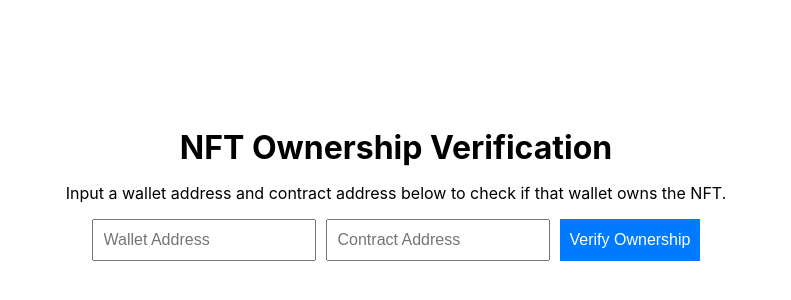
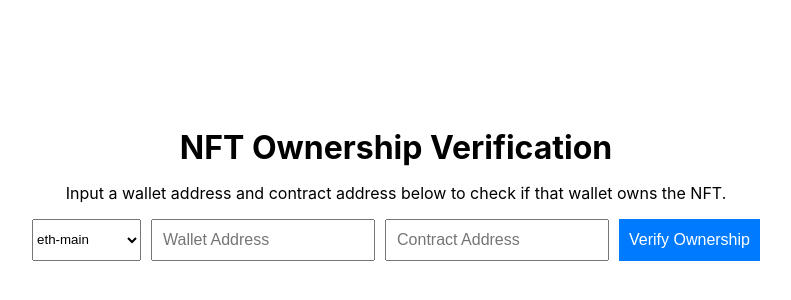
Before and after one commit to jonaszeutzius/nft-ownership-verification, a React (Create React App) app: page / in a window 1280 px wide. Shown: the part 206-506 px from the top of the page, without its empty margins (244-1035 px from the left). Built offline with nearby package versions, Linux system fonts and the light colour scheme.

Commit message:
Drop down chains menu added, deleted some stuff

```diff
--- a/public/index.html
+++ b/public/index.html
@@ -24,7 +24,7 @@
       work correctly both with client-side routing and a non-root public URL.
       Learn how to configure a non-root public URL by running `npm run build`.
     -->
-    <title>React App</title>
+    <title>Ownership Verification API</title>
   </head>
   <body>
     <noscript>You need to enable JavaScript to run this app.</noscript>
--- a/src/NFTVerification.js
+++ b/src/NFTVerification.js
@@ -5,16 +5,17 @@ import './App.css'
 function NFTVerification() {
   const [address, setAddress] = useState('');
   const [contract, setContract] = useState('');
+  const [blockchain, setBlockchain] = useState('eth-main');
   const [data, setData] = useState(null);
 
   const verifyOwnership = async () => {
-    const url = `http://localhost:8080/v1/collections/owner/${address}?chain=eth-main&page_size=25`;
+    const url = `http://localhost:8080/v1/collections/owner/${address}?chain=${blockchain}&page_size=25`;
     const headers = { accept: 'application/json', 'X-API-KEY': '2jhzbqIWanB8puiqySBIWJVf6Ovp7oPW' };
     try {
       const response = await axios.get(url, { headers });
       const filteredResults = response.data.results.filter(result => result.contract_address === contract);
       const collectionPromises = filteredResults.map(async (result) => {
-        const collectionUrl = `http://localhost:8080/v1/collections/contract/${result.contract_address}`;
+        const collectionUrl = `http://localhost:8080/v1/collections/contract/${result.contract_address}?chain=${blockchain}`;
         const collectionResponse = await axios.get(collectionUrl, { headers });
         return { ...result, name: collectionResponse.data.name, imageUrl: collectionResponse.data.image_url };
       });
@@ -24,42 +25,56 @@ function NFTVerification() {
       console.error(error);
     }
   };
+
+  const handleBlockchainChange = (event) => {
+    setBlockchain(event.target.value);
+  }
+
 return (
     <div>
       <h1 className='title'>NFT Ownership Verification</h1>
       <p className='message'>Input a wallet address and contract address below to check if that wallet owns the NFT.</p>
       <div className='inputContainer'>
+        <select name='blockchain' value={blockchain} onChange={handleBlockchainChange}>
+          <option value="eth-main">eth-main</option>
+          <option value="arbitrum-main">arbitrum-main</option>
+          <option value="optimism-main">optimism-main</option>
+          <option value="poly-main">poly-main</option>
+          <option value="bsc-main">bsc-main</option>
+          <option value="eth-goerli">eth-goerli</option>
+          {console.log('This is the blockchain:' + blockchain)}
+        </select>
         <input type="text" placeholder="Wallet Address" onChange={(e) => setAddress(e.target.value)} />
         <input type="text" placeholder="Contract Address" onChange={(e) => setContract(e.target.value)} />
         <button onClick={verifyOwnership}>Verify Ownership</button>
       </div>
         {data && (
             <div>
-                <h2>Collections Owned by {address}</h2>
-                <p>Total Collections: {data.total_collections}</p>
+                <p>
+                  {/* {data.results.length() === 0 ? 'Owner does not own NFT' : 'Collection Found!'}
+                  {console.log('Total collections = ',data.total_collections, typeof(data.total_collections))} */}
+                </p>
                 <h2>Details:</h2>
                 <table>
                     <thead>
                         <tr style={{ backgroundColor: '#f2f2f2' }}>
-                            <th style={{ padding: '10px', textAlign: 'left' }}> Collection</th>
                             <th style={{ padding: '10px', textAlign: 'left' }}>Name</th>
                             <th style={{ padding: '10px', textAlign: 'left' }}>Token Type</th>
                             <th style={{ padding: '10px', textAlign: 'left' }}>Contract Address</th>
                             <th style={{ padding: '10px', textAlign: 'left' }}>Total Tokens</th>
                             <th style={{ padding: '10px', textAlign: 'left' }}>Total Quantity</th>
-                            <th style={{ padding: '10px', textAlign: 'left' }}>Image</th>
+                            <th style={{ padding: '10px', textAlign: 'left' }}>Spam</th>
                         </tr>
                     </thead>
                     <tbody>
                         {data.results.map((result, index) => (
                             <tr key={index} style={{ backgroundColor: index % 2 === 0 ? '#f2f2f2' : 'white' }}>
-                                <td style={{ padding: '10px', textAlign: 'left' }}>{index + 1}</td>
-                                <td style={{ padding: '10px', textAlign: 'left' }}>{result.name}</td>
+                                <td style={{ padding: '10px', textAlign: 'left' }}>{}</td>
                                 <td style={{ padding: '10px', textAlign: 'left' }}>{result.token_type}</td>
                                 <td style={{ padding: '10px', textAlign: 'left' }}>{result.contract_address}</td>
                                 <td style={{ padding: '10px', textAlign: 'left' }}>{result.total_tokens}</td>
                                 <td style={{ padding: '10px', textAlign: 'left' }}>{result.total_quantity}</td>
-                                <td style={{ padding: '10px', textAlign: 'left' }}><img src={result.imageUrl} alt={result.name} style={{ width: '100px', height: '100px' }} /></td>
+                                <td style={{ padding: '10px', textAlign: 'left' }}>{}</td>
                             </tr>
                         ))}
                     </tbody>
```
